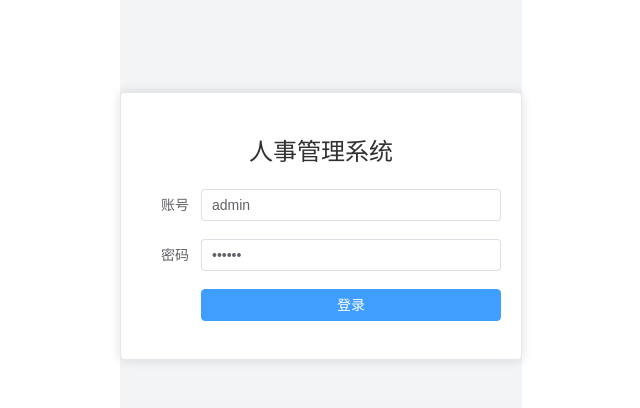
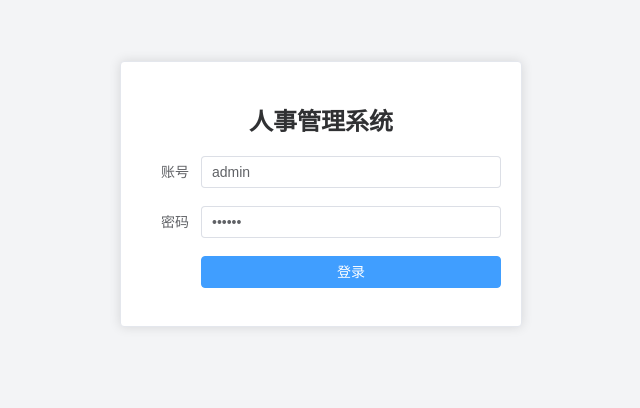
Before and after one commit to TDXM1001/hr-project, a Vue app in the folder hr/hr-ui/: page /login in a window 1280 px wide. Shown: the part 206-614 px from the top of the page, without its empty margins (319-959 px from the left). Built offline with nearby package versions, Linux system fonts and the light colour scheme.

Commit message:
feat: 集成 Tailwind CSS 并配置设计令牌

```diff
--- a/hr/hr-ui/package.json
+++ b/hr/hr-ui/package.json
@@ -20,6 +20,9 @@
     "@types/node": "^24.10.1",
     "@vitejs/plugin-vue": "^6.0.2",
     "@vue/tsconfig": "^0.8.1",
+    "autoprefixer": "^10.4.27",
+    "postcss": "^8.5.8",
+    "tailwindcss": "^4.2.1",
     "typescript": "~5.9.3",
     "vite": "^7.3.1",
     "vue-tsc": "^3.1.5"
--- /dev/null
+++ b/hr/hr-ui/postcss.config.js
@@ -0,0 +1,6 @@
+module.exports = {
+  plugins: {
+    tailwindcss: {},
+    autoprefixer: {},
+  },
+}
--- a/hr/hr-ui/src/style.css
+++ b/hr/hr-ui/src/style.css
@@ -1,79 +1,17 @@
+@tailwind base;
+@tailwind components;
+@tailwind utilities;
+
+/* 清除默认 Demo 样式以便适配行政级 UI */
 :root {
-  font-family: system-ui, Avenir, Helvetica, Arial, sans-serif;
-  line-height: 1.5;
-  font-weight: 400;
-
-  color-scheme: light dark;
-  color: rgba(255, 255, 255, 0.87);
-  background-color: #242424;
-
-  font-synthesis: none;
-  text-rendering: optimizeLegibility;
-  -webkit-font-smoothing: antialiased;
-  -moz-osx-font-smoothing: grayscale;
-}
-
-a {
-  font-weight: 500;
-  color: #646cff;
-  text-decoration: inherit;
-}
-a:hover {
-  color: #535bf2;
+  font-family: Inter, system-ui, Avenir, Helvetica, Arial, sans-serif;
 }
 
 body {
   margin: 0;
-  display: flex;
-  place-items: center;
-  min-width: 320px;
-  min-height: 100vh;
-}
-
-h1 {
-  font-size: 3.2em;
-  line-height: 1.1;
-}
-
-button {
-  border-radius: 8px;
-  border: 1px solid transparent;
-  padding: 0.6em 1.2em;
-  font-size: 1em;
-  font-weight: 500;
-  font-family: inherit;
-  background-color: #1a1a1a;
-  cursor: pointer;
-  transition: border-color 0.25s;
-}
-button:hover {
-  border-color: #646cff;
-}
-button:focus,
-button:focus-visible {
-  outline: 4px auto -webkit-focus-ring-color;
-}
-
-.card {
-  padding: 2em;
+  overflow: hidden;
 }
 
 #app {
-  max-width: 1280px;
-  margin: 0 auto;
-  padding: 2rem;
-  text-align: center;
+  height: 100vh;
 }
-
-@media (prefers-color-scheme: light) {
-  :root {
-    color: #213547;
-    background-color: #ffffff;
-  }
-  a:hover {
-    color: #747bff;
-  }
-  button {
-    background-color: #f9f9f9;
-  }
-}
--- /dev/null
+++ b/hr/hr-ui/tailwind.config.js
@@ -0,0 +1,16 @@
+module.exports = {
+  content: ["./index.html", "./src/**/*.{vue,js,ts,jsx,tsx}"],
+  theme: {
+    extend: {
+      colors: {
+        primary: "#4F46E5", // 品牌主色 (科技蓝紫)
+        "slate-900": "#0f172a", // 深色导航背景
+        "slate-800": "#1e293b",
+      },
+      borderRadius: {
+        'xl': '12px'
+      }
+    },
+  },
+  plugins: [],
+}
```
